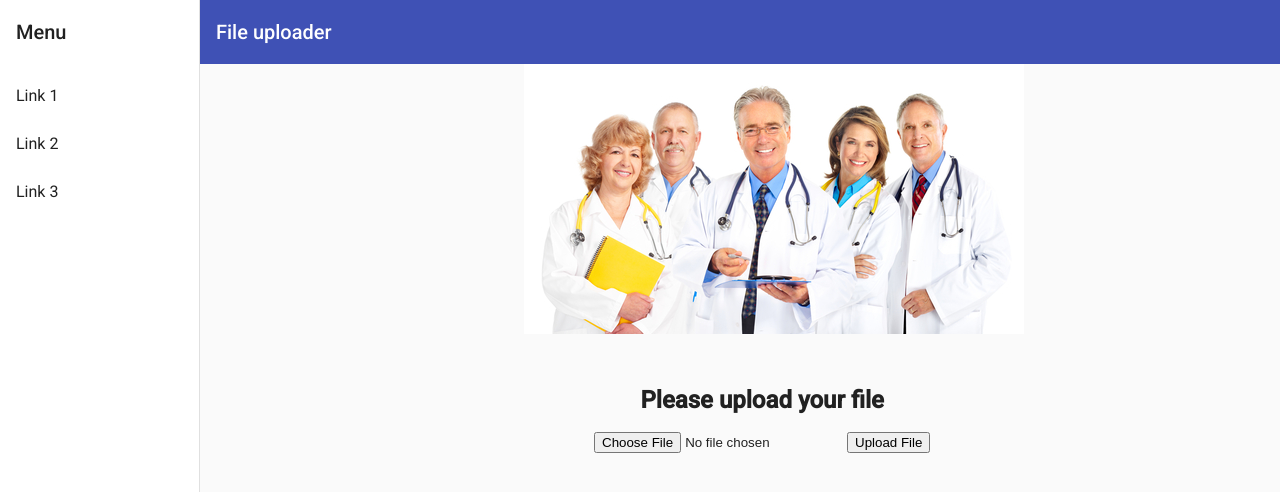
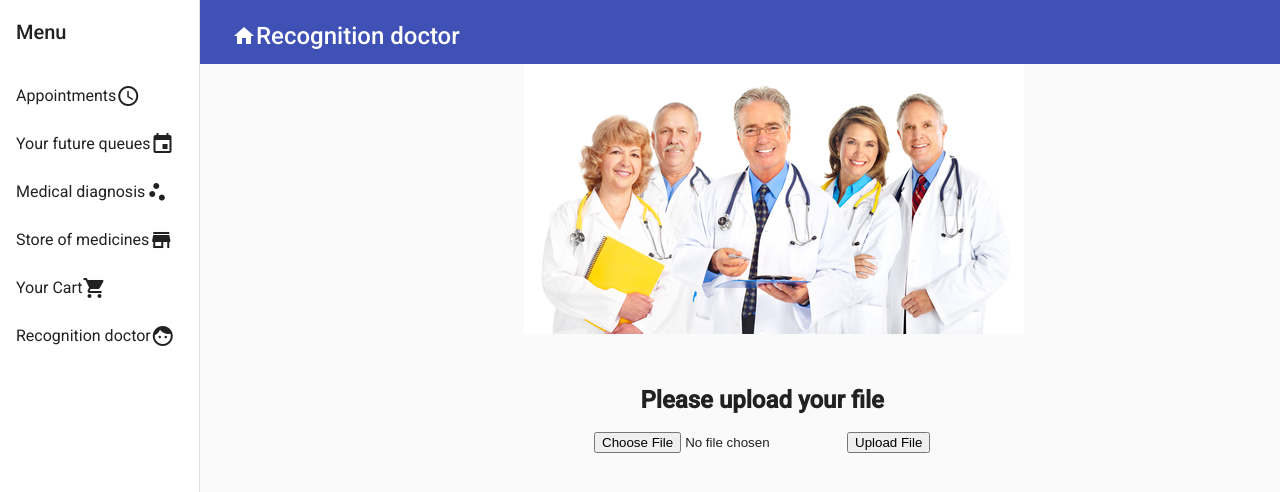
Before and after one commit to eliransr/AWS-Project_AngularJS_client-side, an Angular app: page /fileupload in a window 1280 px wide. Shown: the top 492 px of the page. Built offline with nearby package versions, Linux system fonts and the light colour scheme.

Commit message:
app commit

```diff
--- a/src/app/Components/fileupload/fileupload.component.ts
+++ b/src/app/Components/fileupload/fileupload.component.ts
@@ -23,7 +23,7 @@ export class FileuploadComponent implements OnInit {
     // throw new Error("Method not implemented.");
   }
   refresh(): void {
-    window.location.reload();
+   this.doctor=null;
   }
 
   onFilePicked(event: Event): void {
--- a/src/app/Components/nav/nav.component.css
+++ b/src/app/Components/nav/nav.component.css
@@ -15,3 +15,7 @@
   top: 0;
   z-index: 1;
 }
+.title{
+  color: white;
+  font-size: 24px;
+}
--- a/src/app/Components/nav/nav.component.html
+++ b/src/app/Components/nav/nav.component.html
@@ -5,9 +5,12 @@
       [opened]="(isHandset$ | async) === false">
     <mat-toolbar>Menu</mat-toolbar>
     <mat-nav-list>
-      <a mat-list-item href="#">Link 1</a>
-      <a mat-list-item href="#">Link 2</a>
-      <a mat-list-item href="#">Link 3</a>
+      <a mat-list-item href="http://healthproject-20200727224035-hostingbucket-prod.s3-website-us-east-1.amazonaws.com/appointments" routerLinkActive="active">Appointments<mat-icon  aria-label="Example schedule icon">schedule</mat-icon></a>
+      <a mat-list-item href="http://healthproject-20200727224035-hostingbucket-prod.s3-website-us-east-1.amazonaws.com/future" routerLinkActive="active">Your future queues<mat-icon  aria-label="Example event icon">event</mat-icon></a>
+      <a mat-list-item href="http://healthproject-20200727224035-hostingbucket-prod.s3-website-us-east-1.amazonaws.com/diagnosis">Medical diagnosis<mat-icon  aria-label="Example scatter_plot icon">scatter_plot</mat-icon></a>
+      <a mat-list-item href="http://healthproject-20200727224035-hostingbucket-prod.s3-website-us-east-1.amazonaws.com/store-page">Store of medicines  <mat-icon  aria-label="Example store icon">store</mat-icon></a>
+      <a mat-list-item href="http://healthproject-20200727224035-hostingbucket-prod.s3-website-us-east-1.amazonaws.com/cart-page">Your Cart <mat-icon  aria-label="Example shopping_cart icon">shopping_cart</mat-icon></a>
+      <a mat-list-item href="http://aws-angular-application.s3-website-us-east-1.amazonaws.com/fileupload">Recognition doctor <mat-icon  aria-label="Example face icon">face</mat-icon></a>
     </mat-nav-list>
   </mat-sidenav>
   <mat-sidenav-content>
@@ -21,8 +24,10 @@
         <mat-icon aria-label="Side nav toggle icon">menu</mat-icon>
       </button>
       <!-- <span>s3-file-uploader-app</span> -->
-      <span>{{title}}</span>
-    </mat-toolbar>
+      <mat-nav-list>
+       <a class ="title" mat-list-item href="http://healthproject-20200727224035-hostingbucket-prod.s3-website-us-east-1.amazonaws.com/welcome"><mat-icon  aria-label="Example face icon">home</mat-icon>{{title}} </a>
+      </mat-nav-list>
+      </mat-toolbar>
     <!-- Add Content Here -->
   <router-outlet></router-outlet>
   </mat-sidenav-content>
--- a/src/app/Components/nav/nav.component.ts
+++ b/src/app/Components/nav/nav.component.ts
@@ -12,7 +12,7 @@ import { Location } from "@angular/common";
 })
 export class NavComponent {
 
-  title: string = 'Aws app'
+  title: string = 'Recognition doctor'
 
   isHandset$: Observable<boolean> = this.breakpointObserver.observe(Breakpoints.Handset)
     .pipe(
@@ -27,7 +27,7 @@ export class NavComponent {
 
     router.events.subscribe(val => {
       if (location.path() == "/fileupload") {
-        this.title = 'File uploader';
+        this.title = 'Recognition doctor';
         console.log(val);
       }
 
```
Also changed, not shown: 1 other file (tests, documents, lock files or other folders).
